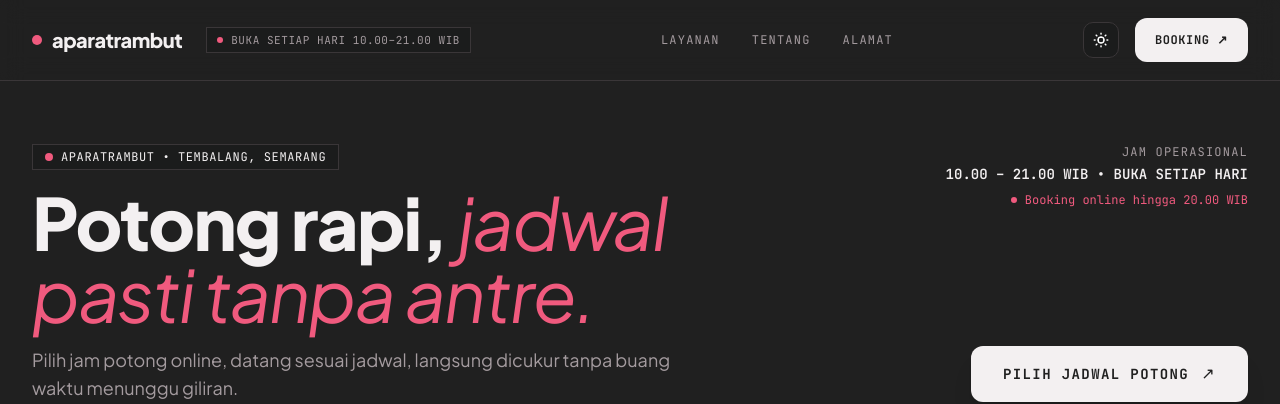
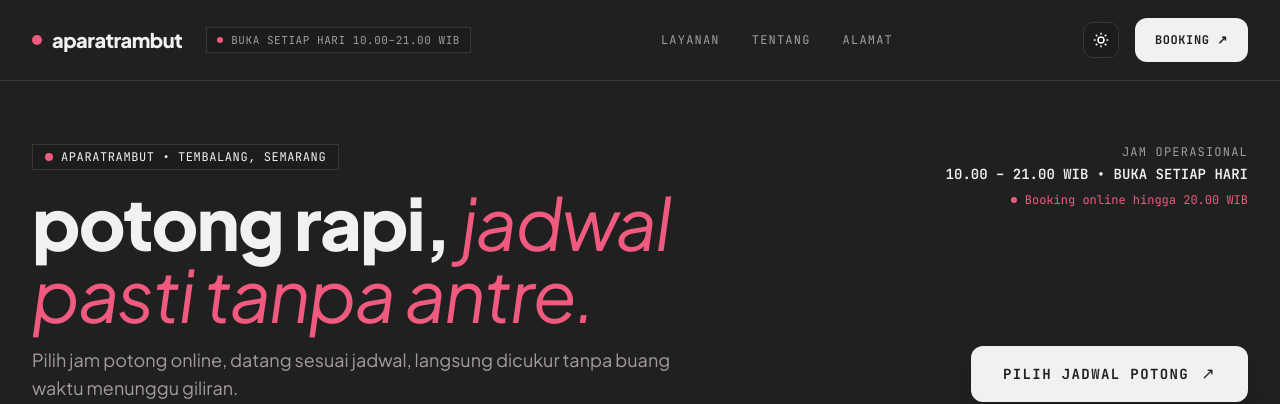
Before and after one commit to szqiel/aparatrambut, a Next.js app: page / in a window 1280 px wide. Shown: the top 404 px of the page. Built offline with nearby package versions, Linux system fonts and the light colour scheme.

Commit message:
feat(copy): fixing a little leftover

```diff
--- a/src/app/page.tsx
+++ b/src/app/page.tsx
@@ -43,7 +43,7 @@
             </div>
 
             <h1 className="font-headline-lg text-4xl sm:text-5xl lg:text-7xl font-extrabold text-ap-text tracking-tight leading-[1.05]">
-              Potong rapi,{' '}
+              potong rapi,{' '}
               <span className="text-ap-pink italic font-normal">jadwal pasti tanpa antre.</span>
             </h1>
 
```
